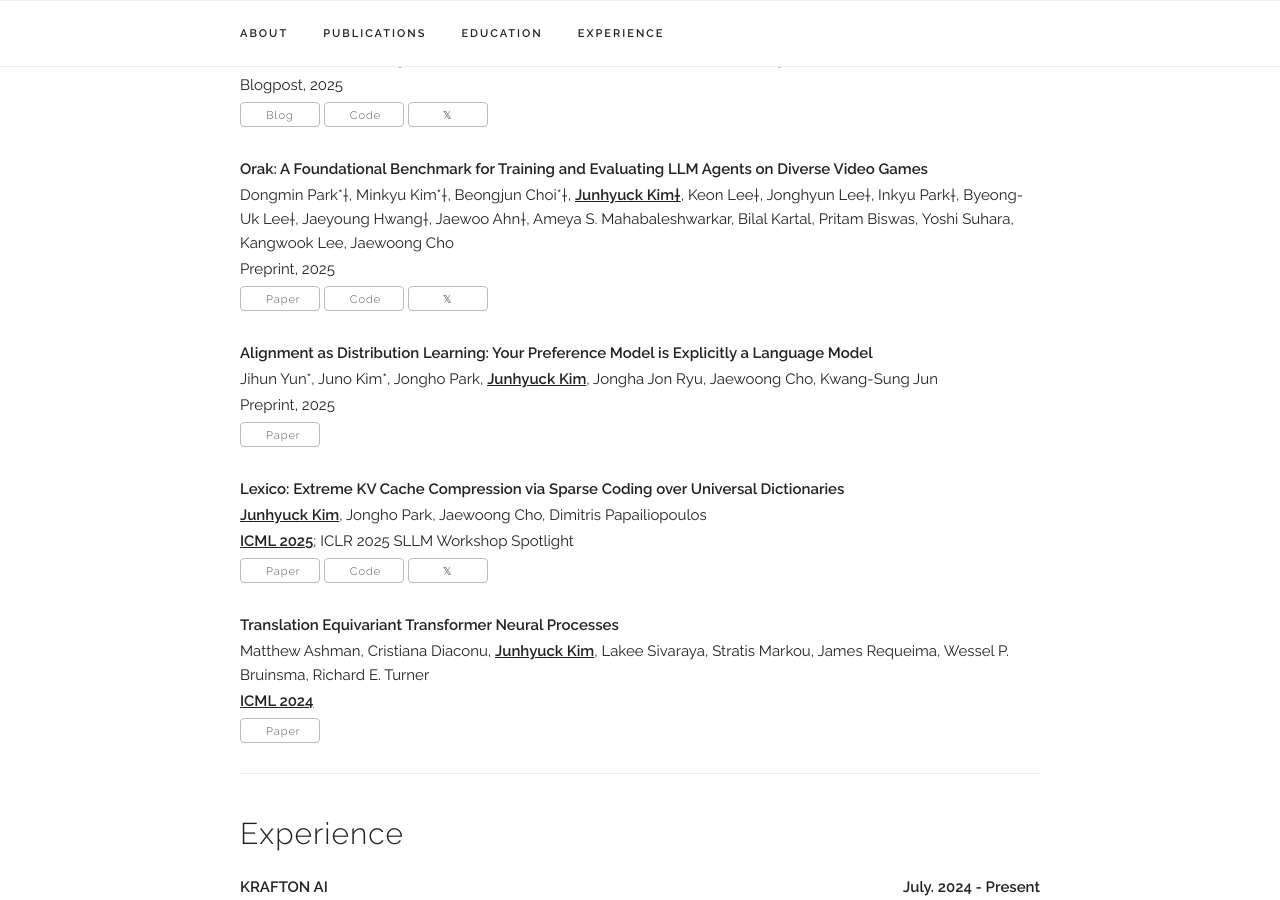
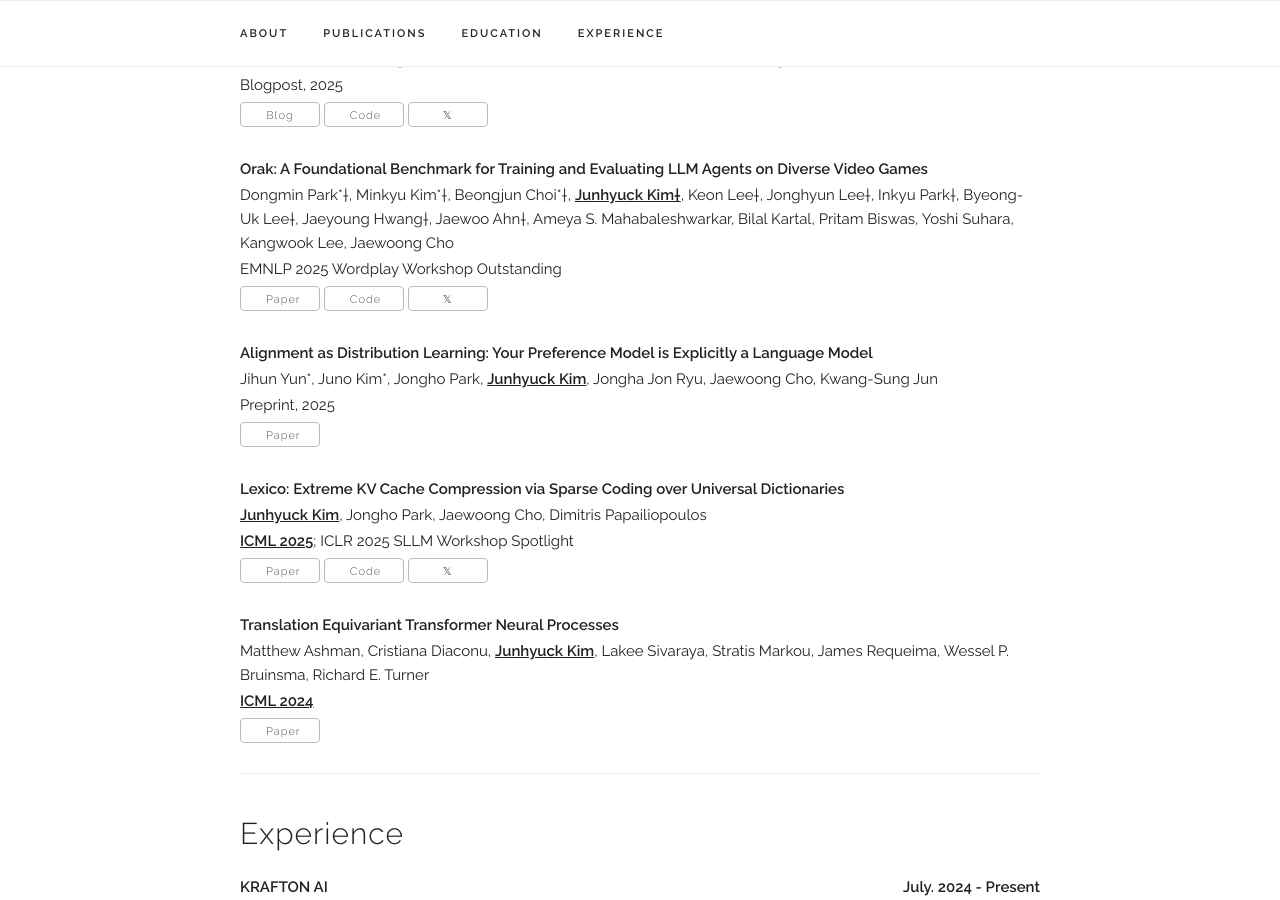
Before and after one commit to jhyuckkim/jhyuckkim.github.io, a Jekyll site: the page built from index.html, in a window 1280 px wide and 900 px high, scrolled down 886 px. Built offline with Jekyll 4.4.1, drawn with Linux system fonts in a browser that asks for light colours; some web fonts are replaced.

Commit message:
Update publication venue for "Orak: A Foundational Benchmark for Training and Evaluating LLM Agents on Diverse Video Games".

```diff
--- a/_data/publications.yaml
+++ b/_data/publications.yaml
@@ -16,7 +16,7 @@ papers:
 
   - title: "Orak: A Foundational Benchmark for Training and Evaluating LLM Agents on Diverse Video Games"
     authors: "Dongmin Park*†, Minkyu Kim*†, Beongjun Choi*†, <b><u>Junhyuck Kim†</u></b>, Keon Lee†, Jonghyun Lee†, Inkyu Park†, Byeong-Uk Lee†, Jaeyoung Hwang†, Jaewoo Ahn†, Ameya S. Mahabaleshwarkar, Bilal Kartal, Pritam Biswas, Yoshi Suhara, Kangwook Lee, Jaewoong Cho"
-    venue: "Preprint, 2025"
+    venue: "EMNLP 2025 Wordplay Workshop Outstanding"
     paper_pdf: "https://arxiv.org/abs/2506.03610"
     code: "https://github.com/krafton-ai/Orak"
     twitter: "https://x.com/Kangwook_Lee/status/1930654918576111999"
```
